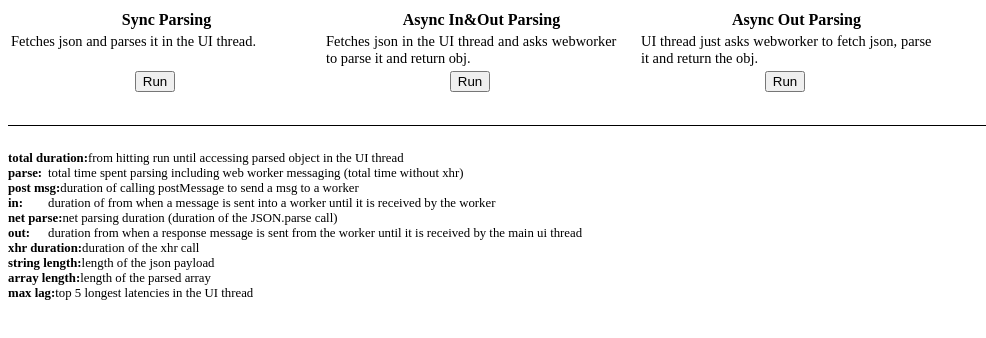
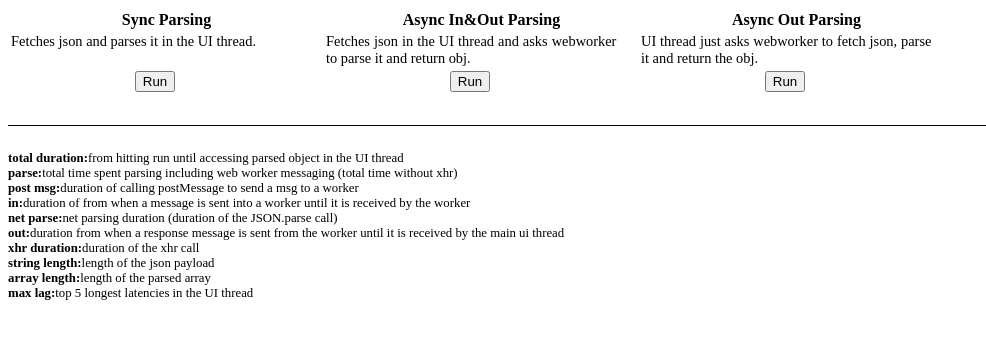
Before and after one commit to IgorMinar/webworker-json-perf, a plain HTML site: page index.html in a window 1280 px wide. Shown: the whole page, without its empty margins (0-986 px from the left). Drawn offline with Linux system fonts and the light colour scheme.

Commit message:
fix padding

```diff
--- a/index.html
+++ b/index.html
@@ -36,7 +36,11 @@
       }
 
       dt:after {
-        content: ":"
+        content: ": "
+      }
+
+      dd {
+        margin-left: 0;
       }
     </style>
   </head>
```
